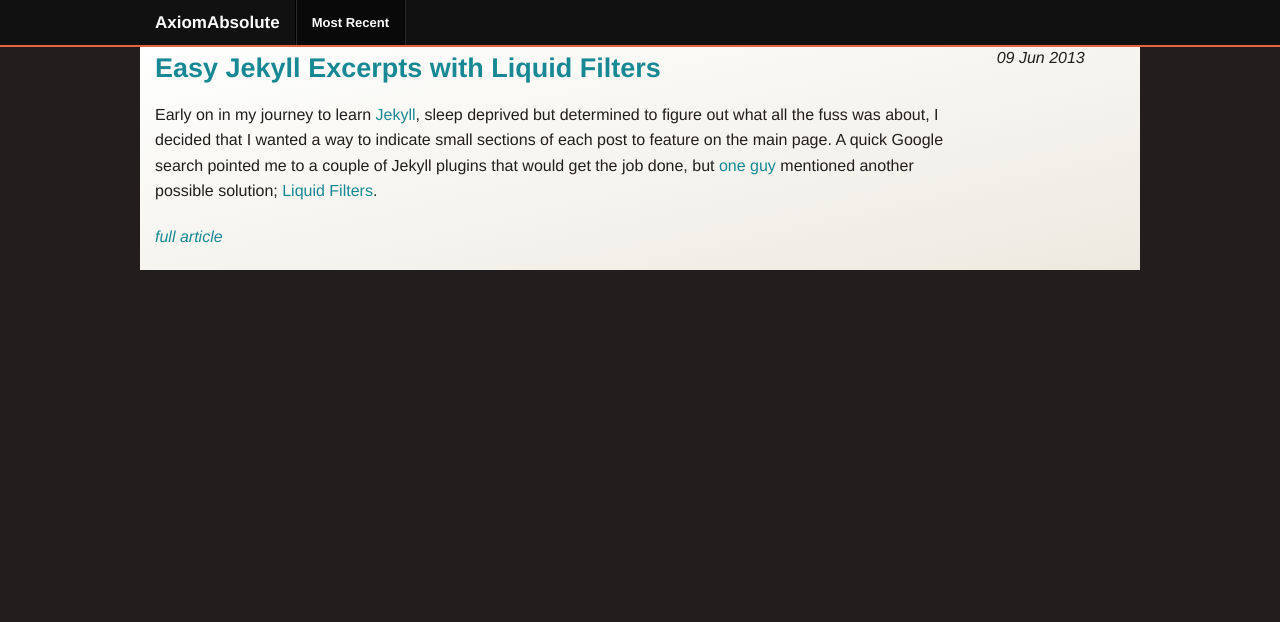
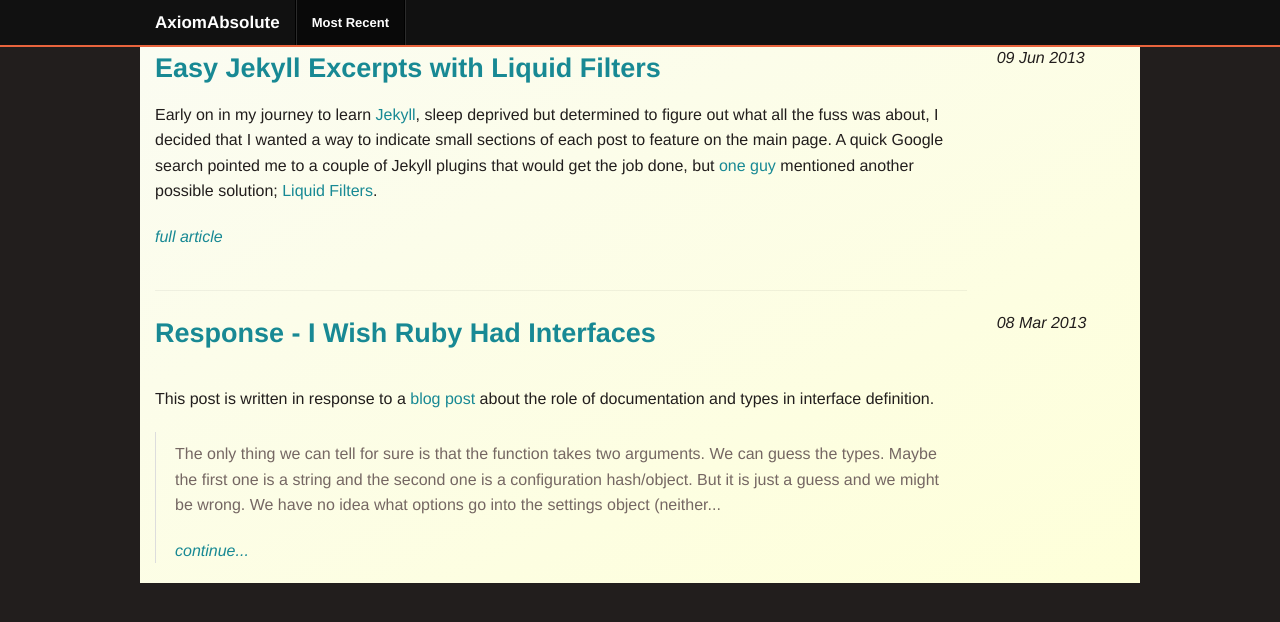
Before and after one commit to axiomabsolute/axiomabsolute.github.io-old, a Jekyll site: the page built from index.html, in a window 1280 px wide. Shown: the top 622 px of the page. Built offline with Jekyll 4.4.1, drawn with Linux system fonts in a browser that asks for light colours.

Commit message:
Added last post from wordpress; response to Ruby Interfaces

```diff
--- /dev/null
+++ b/_posts/2013-03-08-response-ruby-interfaces.md
@@ -0,0 +1,78 @@
+---
+layout: post
+title: Response - I Wish Ruby Had Interfaces
+truncate: 80
+---
+
+This post is written in response to a [blog post](http://victorsavkin.com/post/44861723903/i-wish-ruby-had-interfaces) about the role of documentation and types in interface definition.
+
+> The only thing we can tell for sure is that the function takes two arguments. We can guess the types. Maybe the first one is a string and the second one is a configuration hash/object. But it is just a guess and we might be wrong. We have no idea what options go into the settings object (neither their names nor their types) or what this function returns.
+
+There is no way we can call this function without checking the source code or the documentation. Everyone who advocates checking the source code does not understand why we have functions and classes. They can be used without us knowing anything about their implementation.
+
+This seems to imply something very dangerous to me; that satisfying the type checker is sufficient to use an object that implements a given interface. Satisfying the type checker is enough to get your program to compile and run, but it means absolutely nothing in terms of program correctness, after all, there's still the possibility of runtimes errors or, worse, an unexpected result that does not produce an error at all.
+
+## Shall I compareTheeTo a Summer's Day?
+
+Consider the following well known Java interface
+
+{% highlight java linenos %}
+interface Comparable {
+ int compareTo(T);
+}
+{% endhighlight %}
+
+The following class perfectly satisfies this interface in terms of the types required
+
+{% highlight java linenos %}
+class ReallyBadComparable implements Comparable<Object> {
+    public int compareTo(Object o){return -234;}
+}
+{% endhighlight %}
+
+But the result is absolute rubish. We can guess what the method compareTo is supposed to do. We can guess that there is some meaning to the type of the return value, that negative, zero, and positive values have some additional meaning, but as the author said, this is just a guess and we might be completely wrong. The addition of type information guarentees the program will run, but not that the result will have any meaning. Without further documentation, we have no way of knowing what this return type means.
+
+There is an entire _implicit interface_ defined in the documentation that is not at all enforced by the type signature. For example, while not required, it is usually assumed that the compareTo method is consistent with equals, that is, that if `e1.compareTo(e2) == 0` then `e1.equals(e2)`. Further, it is assumed that if `e1.compareTo(e2)` is negative, then `e2.compareTo(e1)` will be positive, otherwise we get mathematically contradictory results like `( 2.compareTo(3) < 0 ) && ( 3.compareTo(2) < 0 )`. But this shows up nowhere in the type definitions.
+
+You could argue that this interface is poorly designed and that the type signature could be more expressive; that returning an integer instead of something like an enum is misleading, but I offer two counter arguments to that. First, as a developer using a library, if you knew nothing about the implicit contract of Comparable, how would you know it's poorly designed? Regardless of what the type signature is, it provides no indication of the quality of the API's design. You'll have to look at the documentation, implementation, and/or tests to gain some gauge of the quality, or blindly trust the library's author.
+
+Secondly, how would you redesign this interface? Refactoring `compareTo` to return an enum does distinguish the return type from a general integer, but we're still left to guess at what the enumeration means, since the only thing we have to distinguish between the integer 1 and the enum value `xGreaterThanY` is the name, which we've already established is based on a (potentially faulty) guess. Put another way, what distinguishes the following two interfaces?
+
+{% highlight java linenos %}
+interface CartesianCoordinate {
+double x;
+double y;
+ }
+
+interface GeoCoordinate {
+  double latitude;
+  double longitude;
+}
+{% endhighlight %}
+
+Structurally, these interfaces are identical and interchangeable, they differ only in name. But GeoCoordinates are typically only defined between certain ranges (`[-180,180]` and `[-90,90]` for latitude and longitude respectively, I believe). We could try to codify these restrictions into the type system, creating a new type for deciamlDegree values, but again, the type signature for this will tell you nothing except that it's a double!
+
+## Types! We need more types!
+
+Okay, so how about this, we'll include these types of restrictions so that an interface's type signature completely defines all possible values of that interface, that way we know, JUST from the type signature what's going on. Easy (if you accept my made up syntax of `type name : restriction`)!
+
+{% highlight java linenos %}
+interface GeoCoordinate {
+ double latitude : -180 <= latitude <= 180;
+ double longitude : -90 <= longitude <= 90;
+}
+{% endhighlight %}
+
+Sweet! See how easy that is. Now let's write an interface to represent a URL. Great! We can use regular expressions to define what the set of possible URLs [looks like](http://blog.mattheworiordan.com/post/13174566389/url-regular-expression-for-links-with-or-without-the).
+
+{% highlight java linenos %}
+interface URL {
+  String url : url.matches("...") // Look at the link above to see what this mess looks like...
+}
+{% endhighlight %}
+
+The problem is, you end up embedding the documentation, and in this case, a much less readable version of the entire standard for defining URIs, into the type signature.
+
+> Types help define an interface of a function or a class.
+
+This quote I can agree with. Types do _help_ define an interface, but they're only part of the definition.  Claiming that you can successfully use an interface based on it's type signature alone? I'll stick with reading the documentation.
--- a/css/blog-custom.css
+++ b/css/blog-custom.css
@@ -20,22 +20,22 @@
 
 	/* Background Gradient */
 	/* IE10 Consumer Preview */
-	background-image: -ms-linear-gradient(top left, #FFFFFF 0%, #ECEAE0 100%);
+	background-image: -ms-linear-gradient(top left, #FBFCF2 0%, #FEFFD9 100%);
 
 	/* Mozilla Firefox */
-	background-image: -moz-linear-gradient(top left, #FFFFFF 0%, #ECEAE0 100%);
+	background-image: -moz-linear-gradient(top left, #FBFCF2 0%, #FEFFD9 100%);
 
 	/* Opera */
-	background-image: -o-linear-gradient(top left, #FFFFFF 0%, #ECEAE0 100%);
+	background-image: -o-linear-gradient(top left, #FBFCF2 0%, #FEFFD9 100%);
 
 	/* Webkit (Safari/Chrome 10) */
-	background-image: -webkit-gradient(linear, left top, right bottom, color-stop(0, #FFFFFF), color-stop(1, #ECEAE0));
+	background-image: -webkit-gradient(linear, left top, right bottom, color-stop(0, #FBFCF2), color-stop(1, #FEFFD9));
 
 	/* Webkit (Chrome 11+) */
-	background-image: -webkit-linear-gradient(top left, #FFFFFF 0%, #ECEAE0 100%);
+	background-image: -webkit-linear-gradient(top left, #FBFCF2 0%, #FEFFD9 100%);
 
 	/* W3C Markup, IE10 Release Preview */
-	background-image: linear-gradient(to bottom right, #FFFFFF 0%, #ECEAE0 100%);
+	background-image: linear-gradient(to bottom right, #FBFCF2 0%, #FEFFD9 100%);
 }
 
 body {
```
